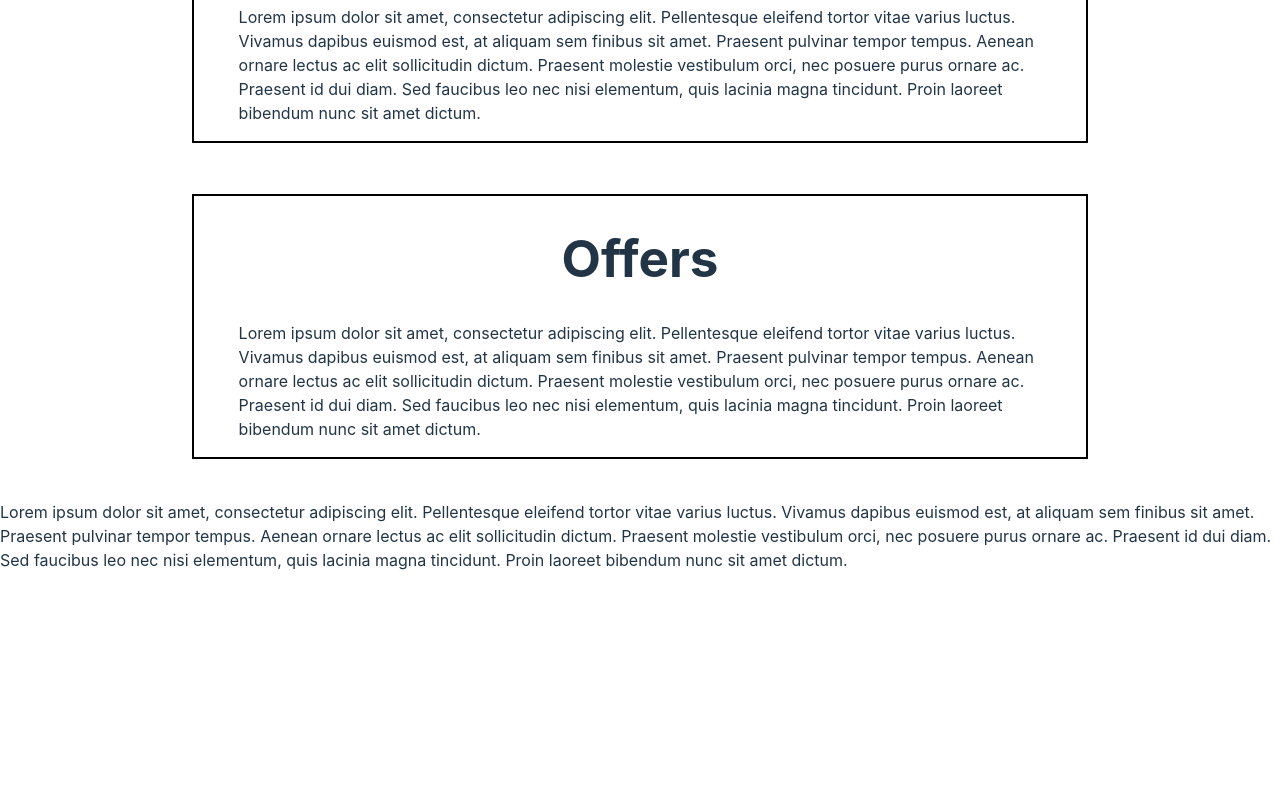
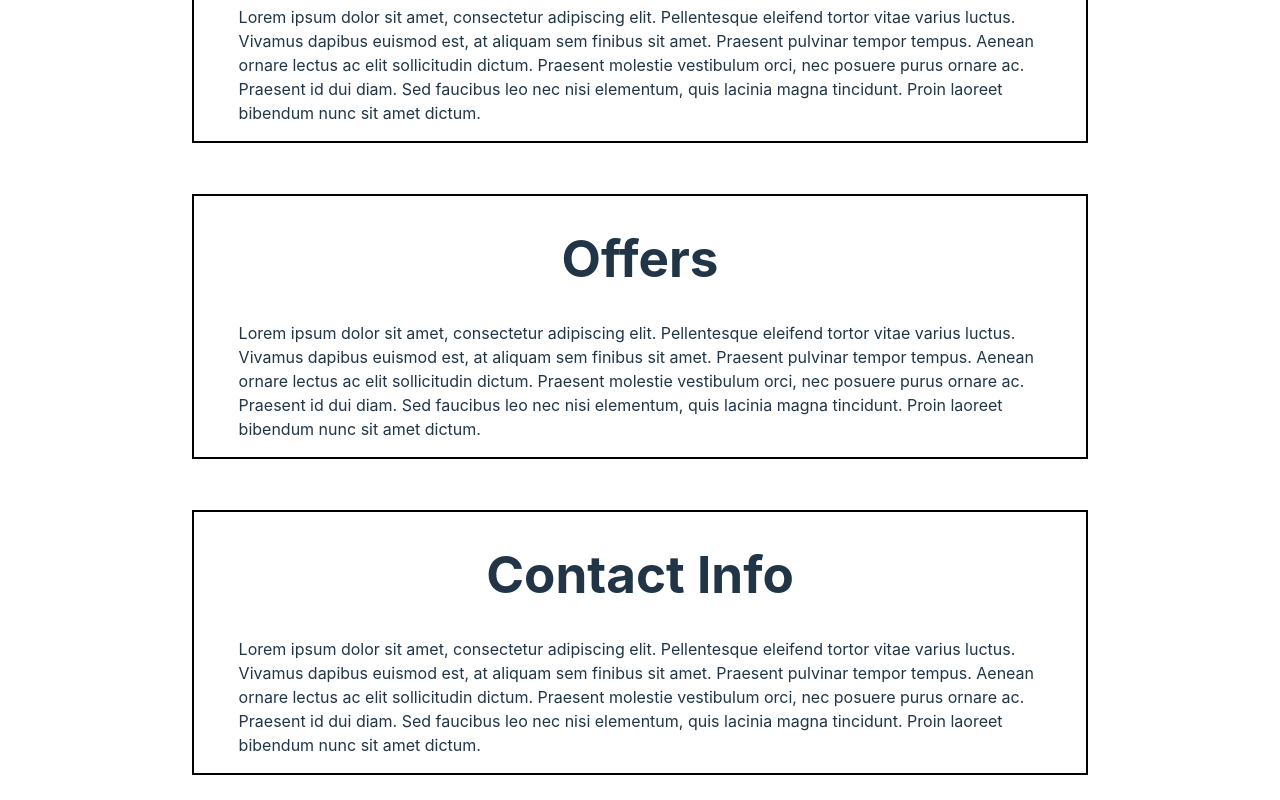
Before and after one commit to DylanOsborne/PT_Portfolio_Website, a React (Vite) app: page / in a window 1280 px wide. Shown: the part 464-1264 px from the top of the page. Before the commit the page ends 1052 px from the top, so only its background shows below. Built offline with nearby package versions, Linux system fonts and the light colour scheme.

Commit message:
Added basic contact info segment

```diff
--- a/src/App.jsx
+++ b/src/App.jsx
@@ -61,10 +61,13 @@ function App() {
       </Element>
 
       <Element name="contact_segment" className='contact_segment'>
-        <div className='contact_segment_div'>
-          <p>Lorem ipsum dolor sit amet, consectetur adipiscing elit. Pellentesque eleifend tortor vitae varius luctus. Vivamus dapibus euismod est, at aliquam sem finibus sit amet.
-            Praesent pulvinar tempor tempus. Aenean ornare lectus ac elit sollicitudin dictum. Praesent molestie vestibulum orci, nec posuere purus ornare ac. Praesent id dui diam.
-            Sed faucibus leo nec nisi elementum, quis lacinia magna tincidunt. Proin laoreet bibendum nunc sit amet dictum.</p>
+      <div className='segment_div' id='contact_segment_div'>
+          <div className='container' id='contact_segment_container'>
+            <h1 className='heading' id='contact_heading'>Contact Info</h1>
+              <p className='text' id='contact_text'>Lorem ipsum dolor sit amet, consectetur adipiscing elit. Pellentesque eleifend tortor vitae varius luctus. Vivamus dapibus euismod est, at aliquam sem finibus sit amet.
+                Praesent pulvinar tempor tempus. Aenean ornare lectus ac elit sollicitudin dictum. Praesent molestie vestibulum orci, nec posuere purus ornare ac. Praesent id dui diam.
+                Sed faucibus leo nec nisi elementum, quis lacinia magna tincidunt. Proin laoreet bibendum nunc sit amet dictum.</p>
+          </div>
         </div>
       </Element>
     </>
```
